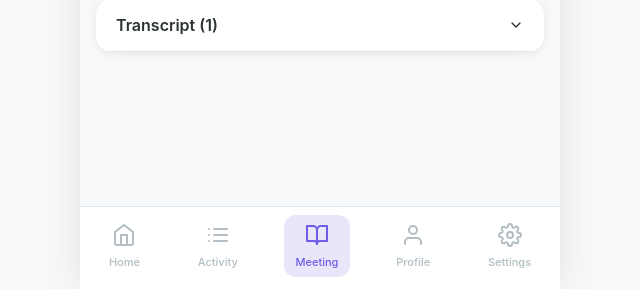
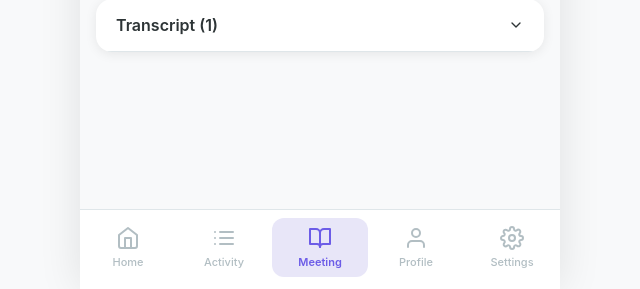
Before and after one commit to kannanjmc/interfaceai-assignment, a Flask app: page / in a window 1280 px wide. Shown: the part 511-800 px from the top of the page, without its empty margins (320-960 px from the left). Run offline with Flask 3, Linux system fonts and the light colour scheme.

Commit message:
Fix bottom navigation links and active state highlighting

```diff
--- a/src/ui_app/app.py
+++ b/src/ui_app/app.py
@@ -14,7 +14,7 @@ app = Flask(__name__)
 @app.route('/')
 def meeting_assistant():
     """Render the meeting assistant mobile UI."""
-    return render_template('index.html')
+    return render_template('index.html', active_tab='meeting')
 
 
 @app.route('/home')
--- a/src/ui_app/static/css/style.css
+++ b/src/ui_app/static/css/style.css
@@ -439,29 +439,49 @@ html, body {
     display: flex;
     flex-direction: column;
     align-items: center;
+    justify-content: center;
     gap: 4px;
-    padding: 8px 12px;
+    padding: 8px 10px;
     color: var(--text-muted);
     text-decoration: none;
     font-size: 11px;
     font-weight: 500;
     transition: all 0.2s ease;
     border-radius: 12px;
+    flex: 1;
+    min-width: 56px;
+    text-align: center;
+    -webkit-tap-highlight-color: transparent;
+    cursor: pointer;
 }
 
 .nav-item .icon {
     width: 24px;
     height: 24px;
-    margin-bottom: 4px;
+    margin-bottom: 2px;
+    stroke: currentColor;
+    fill: none;
+}
+
+.nav-item span {
+    display: block;
+    text-align: center;
+    line-height: 1.2;
 }
 
 .nav-item.active {
     color: var(--primary-color);
     background-color: var(--primary-light);
+    font-weight: 600;
+}
+
+.nav-item.active .icon {
+    stroke: var(--primary-color);
 }
 
 .nav-item:active {
     transform: scale(0.95);
+    background-color: var(--primary-light);
 }
 
 /* Responsive adjustments */
--- a/src/ui_app/templates/index.html
+++ b/src/ui_app/templates/index.html
@@ -100,7 +100,7 @@
                 <svg class="icon" viewBox="0 0 24 24" fill="none" stroke="currentColor" stroke-width="2" stroke-linecap="round" stroke-linejoin="round"><line x1="8" y1="6" x2="21" y2="6"></line><line x1="8" y1="12" x2="21" y2="12"></line><line x1="8" y1="18" x2="21" y2="18"></line><line x1="3" y1="6" x2="3.01" y2="6"></line><line x1="3" y1="12" x2="3.01" y2="12"></line><line x1="3" y1="18" x2="3.01" y2="18"></line></svg>
                 <span>Activity</span>
             </a>
-            <a href="/meeting" class="nav-item {{ 'active' if active_tab == 'meeting' else 'active' }}">
+            <a href="/meeting" class="nav-item {{ 'active' if active_tab == 'meeting' else '' }}">
                 <svg class="icon" viewBox="0 0 24 24" fill="none" stroke="currentColor" stroke-width="2" stroke-linecap="round" stroke-linejoin="round"><path d="M2 3h6a4 4 0 0 1 4 4v14a3 3 0 0 0-3-3H2z"></path><path d="M22 3h-6a4 4 0 0 0-4 4v14a3 3 0 0 1 3-3h7z"></path></svg>
                 <span>Meeting</span>
             </a>
```
